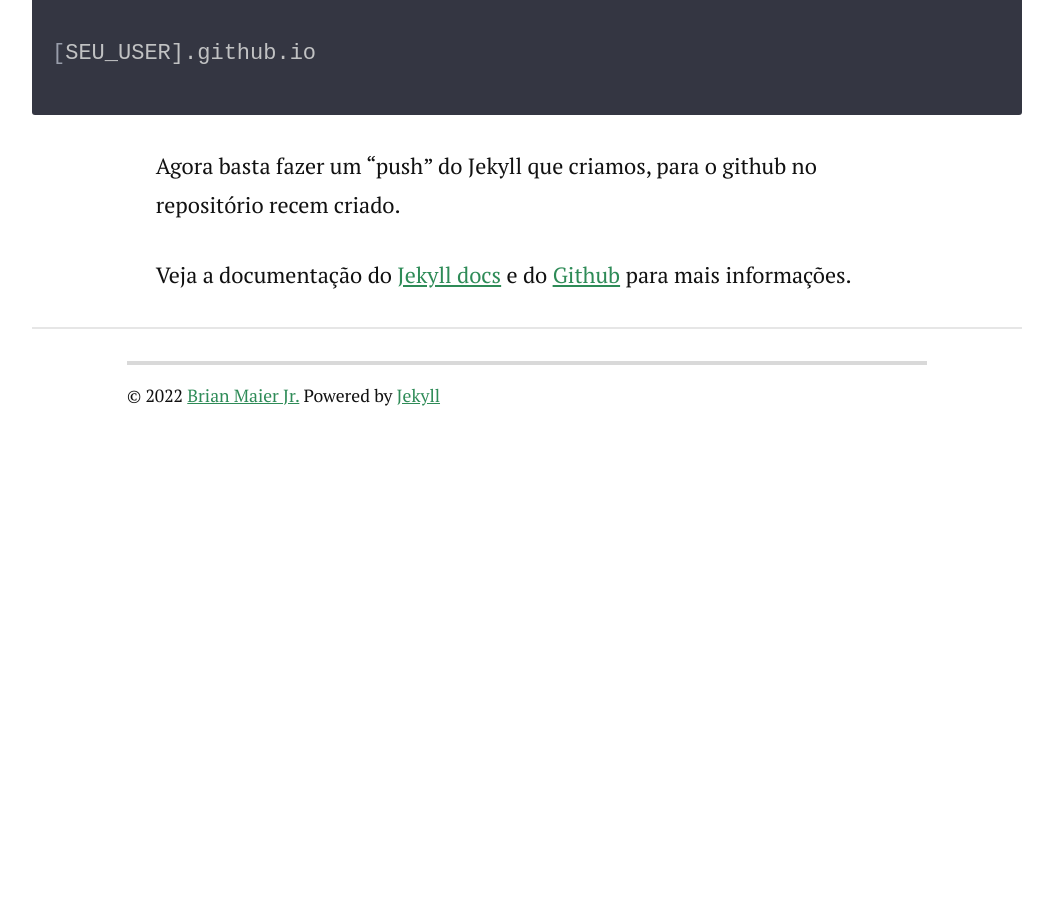
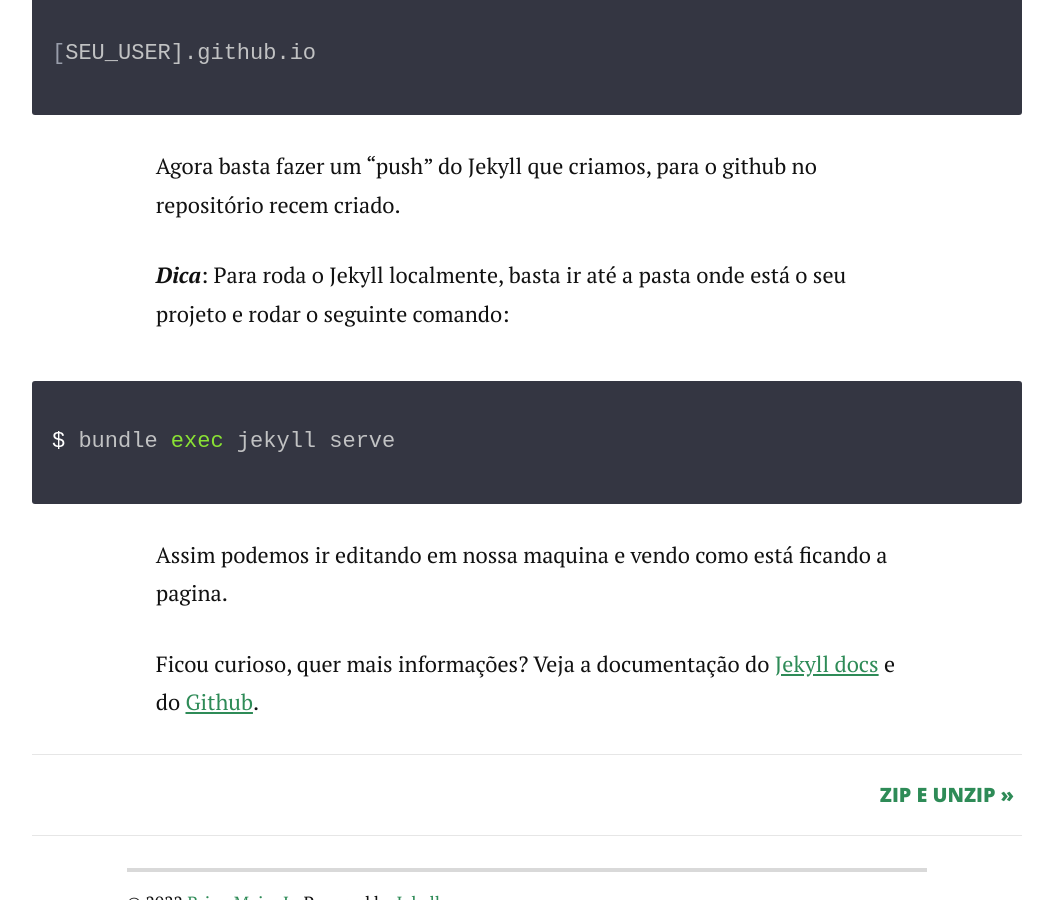
Before and after one commit to FilipeOSilva/oldBlog, a Jekyll site: the page built from _posts/2022-02-02-primeiro-post.markdown, in a window 1280 px wide and 900 px high, scrolled down 3216 px. Shown: the whole window, without its empty margins (113-1166 px from the left). Built offline with Jekyll 4.4.1, drawn with Linux system fonts in a browser that asks for light colours; nearby versions of some CDN libraries; before the commit the page ends 3645 px from its top, so only the background shows below that.

Commit message:
feat: Feito novo post relacionado a zip e unzip

```diff
--- a/_config.yml
+++ b/_config.yml
@@ -1,7 +1,7 @@
 title: Filipe Silva
 description:
 
-url: https://long-haul.netlify.app
+url: https://filipeosilva.github.io
 paginate_path: "blog/page:num/"
 permalink: blog/:title/
 
--- a/_posts/2022-02-02-primeiro-post.markdown
+++ b/_posts/2022-02-02-primeiro-post.markdown
@@ -64,7 +64,13 @@ O proximo passo é postar esse site no Github, para isso devemos criar um reposi
 
 Agora basta fazer um "push" do Jekyll que criamos, para o github no repositório recem criado.
 
-Veja a documentação do [Jekyll docs][jekyll] e do [Github][github_docs] para mais informações.
+***Dica***: Para roda o Jekyll localmente, basta ir até a pasta onde está o seu projeto e rodar o seguinte comando:
+{%- highlight shell -%}
+$ bundle exec jekyll serve
+{%- endhighlight -%}
+Assim podemos ir editando em nossa maquina e vendo como está ficando a pagina.
+
+Ficou curioso, quer mais informações? Veja a documentação do [Jekyll docs][jekyll] e do [Github][github_docs].
 
 [github_docs]: https://pages.github.com
 [jekyll]:      http://jekyllrb.com
```
Also changed, not shown: _posts/2022-02-10-unzip-zip.markdown (added, +52 -0 lines), 3 other files.
